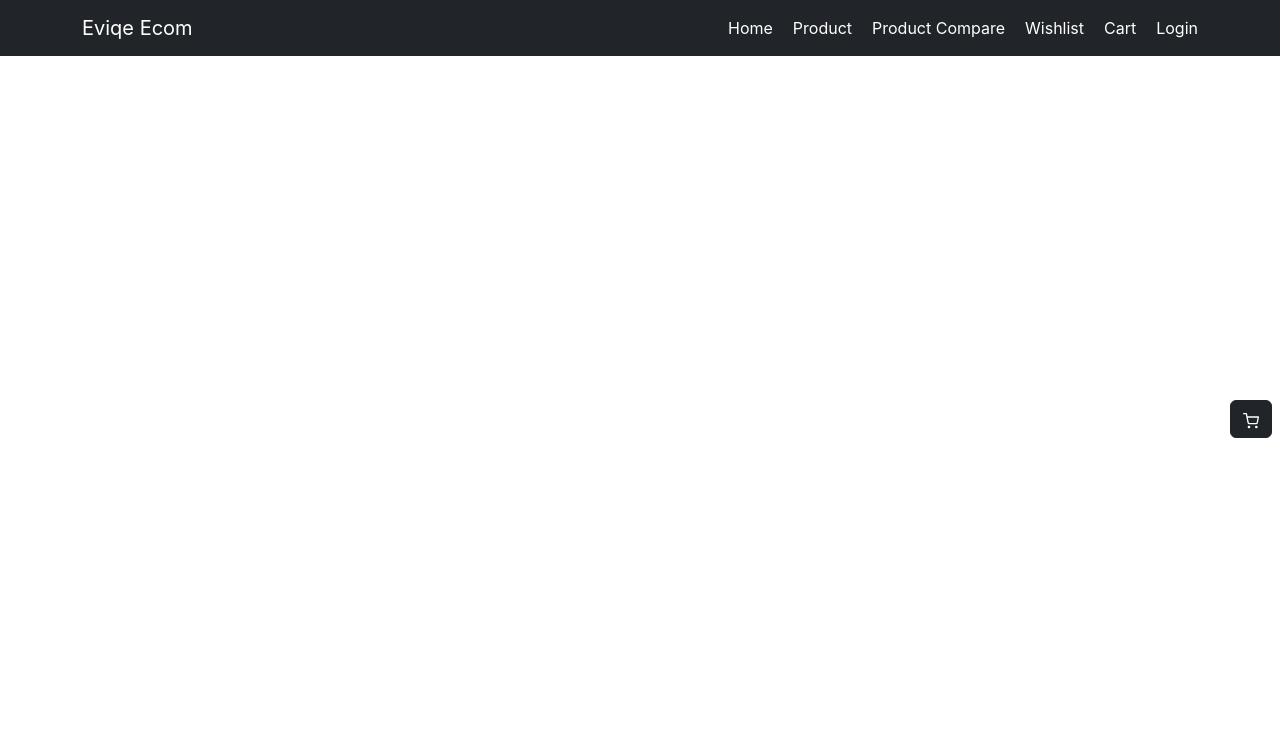
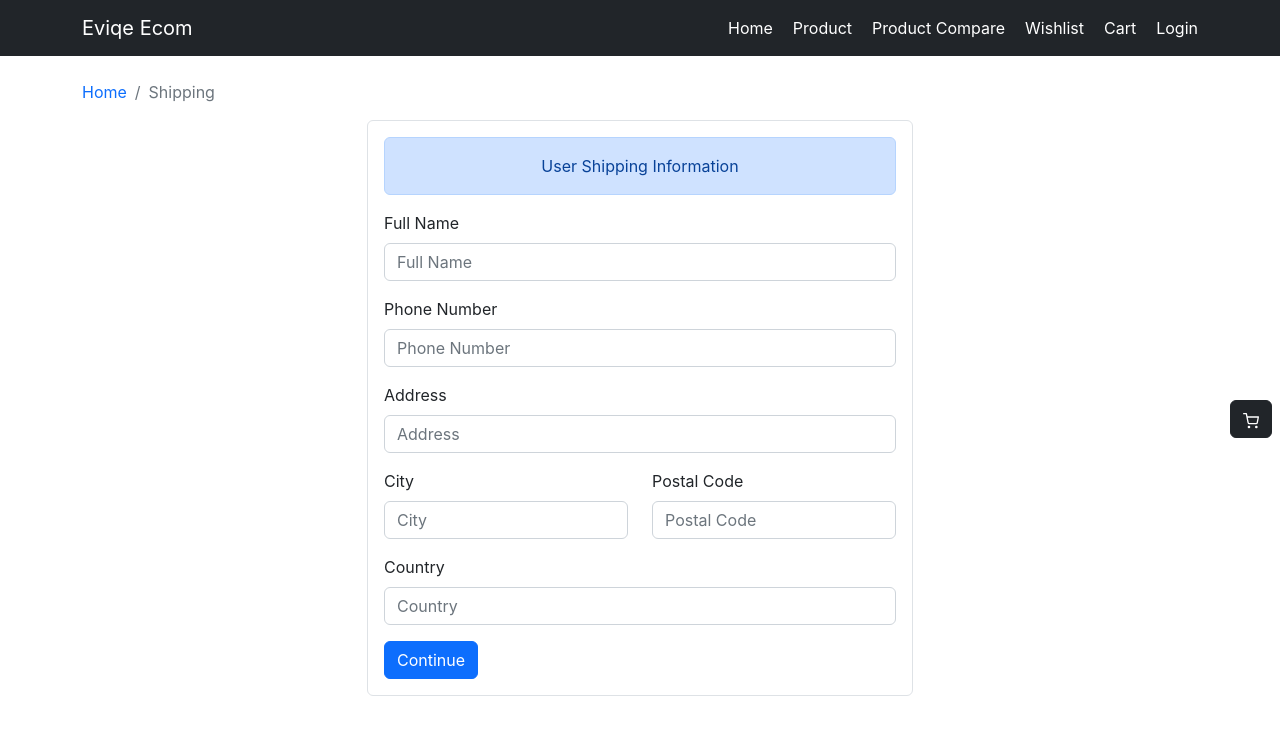
Before and after one commit to ahmmedrasel-dev/eviqe-ecom, a React (Create React App) app: page /shipping in a window 1280 px wide. Shown: the top 734 px of the page. Built offline with nearby package versions, Linux system fonts and the light colour scheme.

Commit message:
shipping page done

```diff
--- a/src/App.js
+++ b/src/App.js
@@ -10,6 +10,7 @@ import { ToastContainer } from "react-toastify";
 import Login from "./components/Login/Login";
 import Wishlist from "./components/Wishlist/Wishlist";
 import ProductCompare from "./components/ProductCompare/ProductCompare";
+import Shipping from "./components/Shipping/Shipping";
 
 function App() {
   return (
@@ -22,7 +23,8 @@ function App() {
         <Route path="/productCompare" element={<ProductCompare></ProductCompare>}></Route>
         <Route path="/wishlist" element={<Wishlist></Wishlist>}></Route>
         <Route path="/cart" element={<Cart></Cart>}></Route>
-        <Route path="/login" element={<Login></Login>}></Route>
+        <Route path="/signin" element={<Login></Login>}></Route>
+        <Route path="/shipping" element={<Shipping></Shipping>}></Route>
         <Route path="*/" element={<NotFound></NotFound>}></Route>
       </Routes>
       <ToastContainer />
--- a/src/Store.js
+++ b/src/Store.js
@@ -79,10 +79,26 @@ const userReducer = (state, action) => {
   }
 }
 
+
+const shippingInitialSate = {
+  shippingInfo: localStorage.getItem('shippingInfo') ? JSON.parse(localStorage.getItem('shippingInfo')) : {}
+}
+
+const shippingReducer = (state, action) => {
+  switch (action.type) {
+    case 'SHIPPING_INFO':
+      return { ...state, shippingInfo: action.payload };
+
+    default:
+      return state;
+  }
+}
+
 const StoreProvider = props => {
   const [state, dispatch] = useReducer(reducer, initialSate);
   const [state2, dispatch2] = useReducer(reducer2, initialSate2);
   const [state3, dispatch3] = useReducer(userReducer, userInitialSate);
+  const [state4, dispatch4] = useReducer(shippingReducer, shippingInitialSate);
 
   const value = { state, dispatch, state2, dispatch2, state3, dispatch3 };
   return <Store.Provider value={value}>{props.children}</Store.Provider>
--- a/src/components/Header/Header.js
+++ b/src/components/Header/Header.js
@@ -80,7 +80,7 @@ const Header = () => {
                   <NavDropdown.Item onClick={handleLogout}>Logout</NavDropdown.Item>
 
                 </NavDropdown>
-              </> : <Link to='/login'>Login</Link>
+              </> : <Link to='/signin'>Login</Link>
           }
 
         </Nav>
--- /dev/null
+++ b/src/components/Shipping/Shipping.js
@@ -0,0 +1,97 @@
+import React, { useContext, useState } from 'react';
+import { Alert, Button, Col, Container, Form, Row } from 'react-bootstrap';
+import { Helmet } from 'react-helmet-async';
+import { useNavigate } from 'react-router-dom';
+import { Store } from '../../Store';
+import Breadcums from '../Breadcums/Breadcums';
+
+const Shipping = () => {
+  const [fullname, setFullname] = useState("");
+  const [phone, setPhone] = useState("");
+  const [address, setAddress] = useState("");
+  const [postalcode, setPostalcode] = useState("");
+  const [country, setCountry] = useState("");
+  const [city, setCity] = useState("");
+  const navigate = useNavigate();
+
+  const { state4, dispatch4 } = useContext(Store);
+
+  const handleSubmit = e => {
+    e.preventDefault();
+    dispatch4({
+      type: 'SHIPPING_INFO',
+      payload: {
+        fullname,
+        phone,
+        address,
+        postalcode,
+        country,
+        city
+      }
+    })
+    localStorage.setItem('shipping_info', JSON.stringify({
+      fullname,
+      phone,
+      address,
+      postalcode,
+      country,
+      city
+    }))
+    navigate('/payment')
+  }
+  return (
+    <>
+      <Container className=''>
+        <Row className='justify-content-md-center my-4'>
+          <Breadcums page={'Shipping'}></Breadcums>
+          <Helmet>
+            <title>Shipping Page</title>
+          </Helmet>
+          <Col md={6}>
+            <Form className='border p-3 rounded' onSubmit={handleSubmit}>
+              <Alert className='text-center'>
+                User Shipping Information
+              </Alert>
+              <Form.Group className="mb-3" controlId="formBasicEmail">
+                <Form.Label>Full Name</Form.Label>
+                <Form.Control type="text" value={fullname} onChange={e => setFullname(e.target.value)} placeholder="Full Name" />
+              </Form.Group>
+
+              <Form.Group className="mb-3" controlId="formBasicEmail">
+                <Form.Label>Phone Number</Form.Label>
+                <Form.Control type="number" value={phone} onChange={e => setPhone(e.target.value)} placeholder="Phone Number" />
+              </Form.Group>
+
+              <Form.Group className="mb-3" controlId="formBasicPassword">
+                <Form.Label>Address</Form.Label>
+                <Form.Control type="text" value={address} onChange={e => setAddress(e.target.value)} placeholder="Address" />
+              </Form.Group>
+
+              <Row className="mb-3">
+                <Form.Group as={Col} controlId="formGridEmail">
+                  <Form.Label>City</Form.Label>
+                  <Form.Control type="text" value={city} onChange={e => setCity(e.target.value)} placeholder="City" />
+                </Form.Group>
+
+                <Form.Group as={Col} controlId="formGridPassword">
+                  <Form.Label>Postal Code</Form.Label>
+                  <Form.Control type="text" value={postalcode} onChange={e => setPostalcode(e.target.value)} placeholder="Postal Code" />
+                </Form.Group>
+              </Row>
+
+              <Form.Group className="mb-3" controlId="formBasicPassword">
+                <Form.Label>Country</Form.Label>
+                <Form.Control type="text" value={country} onChange={e => setCountry(e.target.value)} placeholder="Country" />
+              </Form.Group>
+              <Button variant="primary" type="submit">
+                Continue
+              </Button>
+            </Form>
+          </Col>
+        </Row>
+      </Container>
+    </>
+  );
+};
+
+export default Shipping;
```
